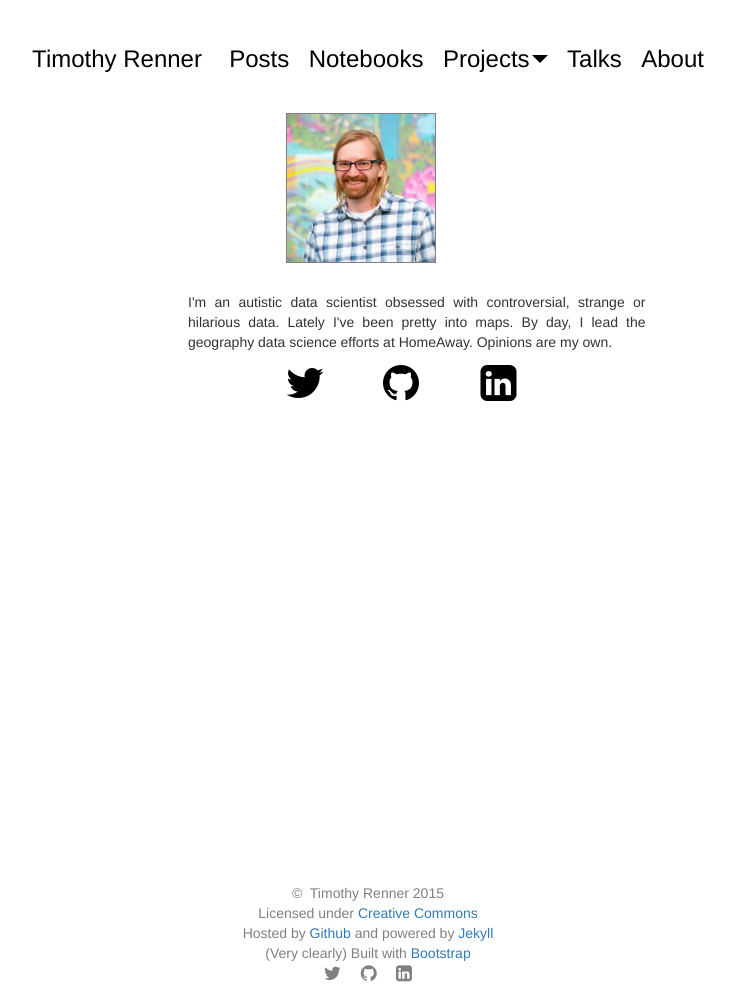
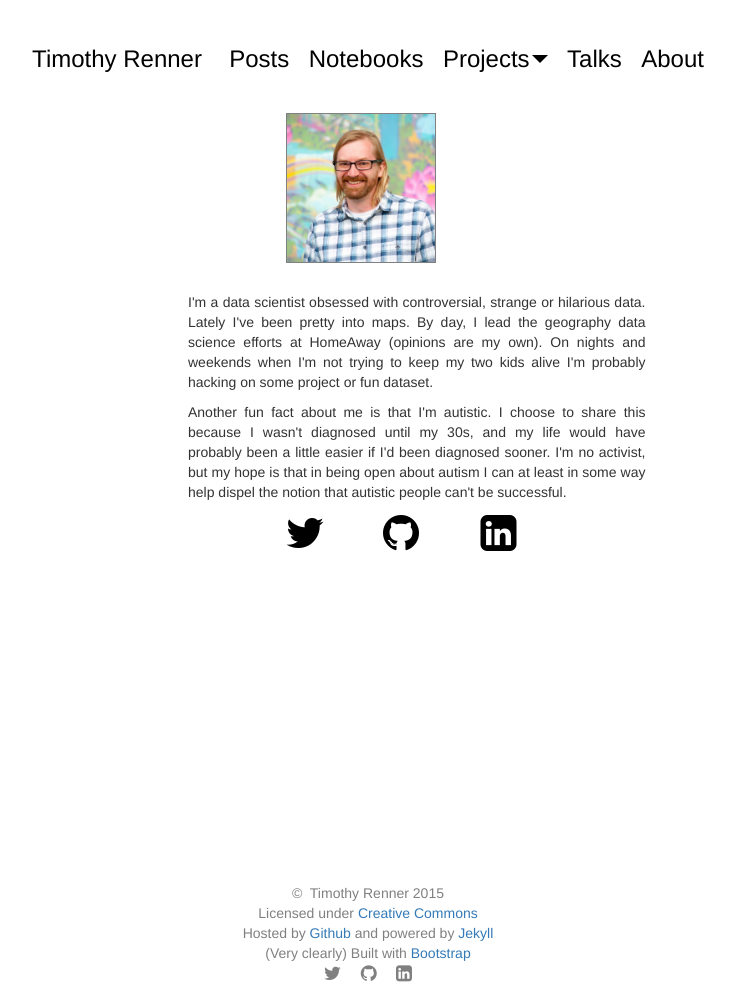
Before and after one commit to timothyrenner/timothyrenner.github.io, a Jekyll site: the page built from about/index.html, in a window 1280 px wide. Shown: the whole page, without its empty margins (272-1007 px from the left). Built offline with Jekyll 4.4.1, drawn with Linux system fonts in a browser that asks for light colours; nearby versions of some CDN libraries.

Commit message:
Updated About section.

```diff
--- a/about/index.html
+++ b/about/index.html
@@ -12,10 +12,15 @@ title: timothyrenner.github.io
     <div class="row">
         <div class="col-md-offset-4 col-md-5">
             <p class="text-justify">
-                I'm an autistic data scientist obsessed with controversial, strange or hilarious data.
+                I'm a data scientist obsessed with controversial, strange or hilarious data.
                 Lately I've been pretty into maps.
-                By day, I lead the geography data science efforts at HomeAway.
-                Opinions are my own.
+                By day, I lead the geography data science efforts at HomeAway (opinions are my own).
+                On nights and weekends when I'm not trying to keep my two kids alive I'm probably hacking on some project or fun dataset.
+            </p>
+            <p class="text-justify">
+                Another fun fact about me is that I'm autistic.
+                I choose to share this because I wasn't diagnosed until my 30s, and my life would have probably been a little easier if I'd been diagnosed sooner.
+                I'm no activist, but my hope is that in being open about autism I can at least in some way help dispel the notion that autistic people can't be successful.
             </p>
         </div>
     </div>
```
